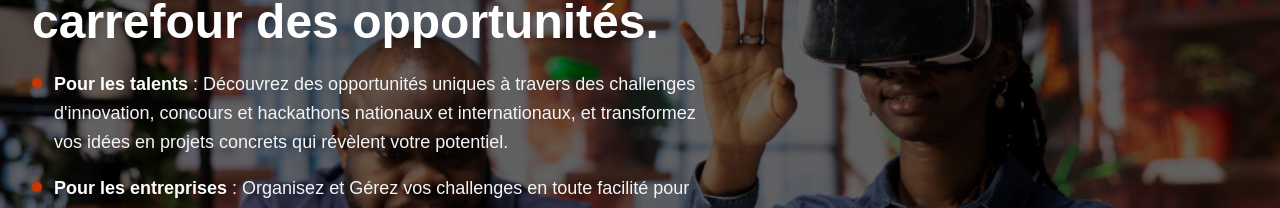
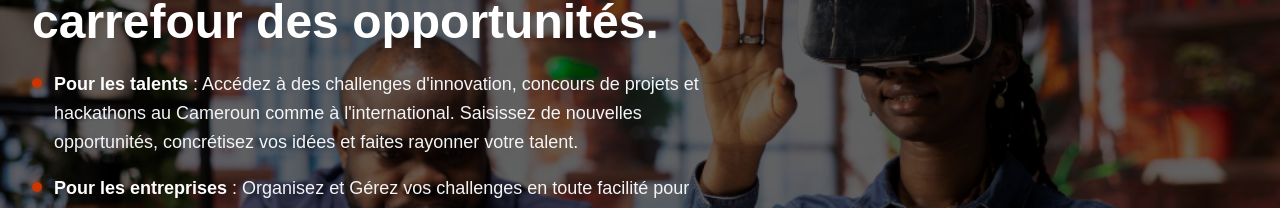
Before and after one commit to DOKOLO823/talentInnovantFrontend, a Next.js app: page /home in a window 1280 px wide. Shown: the part 268-476 px from the top of the page. Built offline with nearby package versions, Linux system fonts and the light colour scheme; no server answers.

Commit message:
lien sociaux 2

```diff
--- a/app/home/Home.tsx
+++ b/app/home/Home.tsx
@@ -108,10 +108,10 @@ export default function Home() {
                     <span className="font-bold text-white whitespace-nowrap">
                       Pour les talents
                     </span>{" "}
-                    : Découvrez des opportunités uniques à travers des
-                    challenges d'innovation, concours et hackathons nationaux et
-                    internationaux, et transformez vos idées en projets concrets
-                    qui révèlent votre potentiel.
+                    : Accédez à des challenges d'innovation, concours de projets
+                    et hackathons au Cameroun comme à l'international. Saisissez
+                    de nouvelles opportunités, concrétisez vos idées et faites
+                    rayonner votre talent.
                   </p>
                 </div>
 
```
